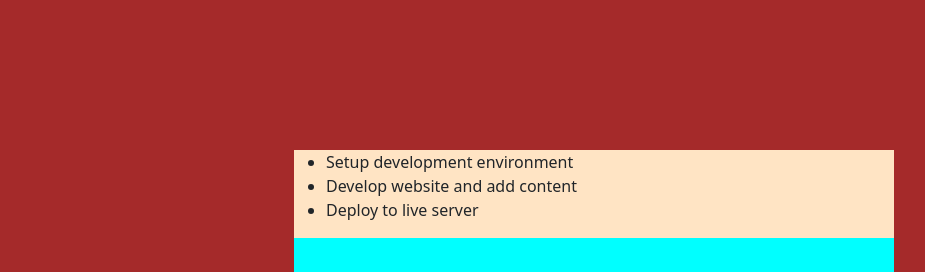
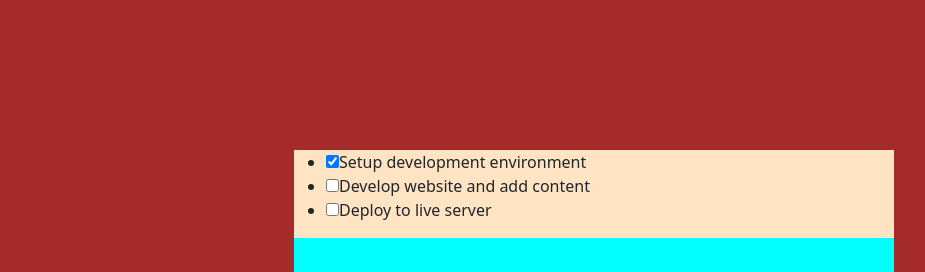
Before and after one commit to CaliforniaDev/ReactAssignment-1, a React (Create React App) app in the folder task-app/: page / in a window 1280 px wide. Shown: the top 272 px of the page, without its empty margins (177-1102 px from the left). Built offline with nearby package versions, Linux system fonts and the light colour scheme.

Commit message:
Change list item into a component

```diff
--- a/task-app/src/components/Overview.js
+++ b/task-app/src/components/Overview.js
@@ -10,7 +10,7 @@
         <div>
             <ul>
                 {tasks.map(task => (
-                    <li key={task.id}>{task.text}</li>
+                    <TaskItem key={task.id} task={task} />
                 ))}
             </ul>
         </div>
```
